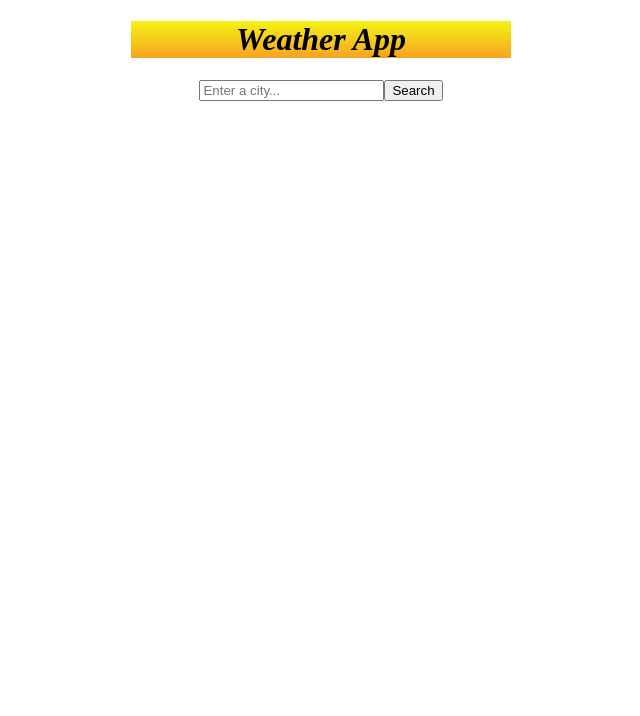
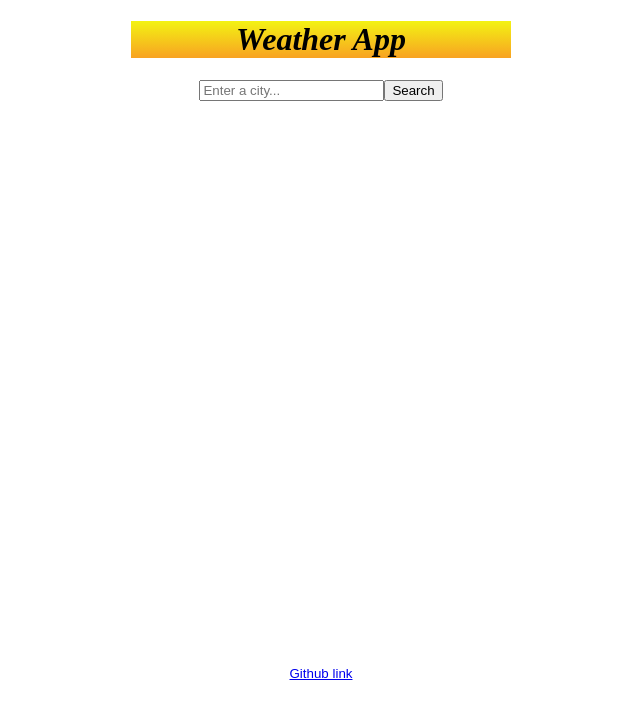
Before and after one commit to Farimah71/Weather-App-React, a React (Create React App) app: page / in a window 1280 px wide. Shown: the top 716 px of the page, without its empty margins (319-959 px from the left). Built offline with nearby package versions, Linux system fonts and the light colour scheme.

Commit message:
Add GitHub link

```diff
--- a/src/App.js
+++ b/src/App.js
@@ -6,6 +6,9 @@
     <div className="App">
       <h1>Weather App</h1>
       <Search />
+      <a href="https://github.com/Farimah71/Weather-App-React.git">
+        <small>Github link</small>
+      </a>
     </div>
   );
 }
```
